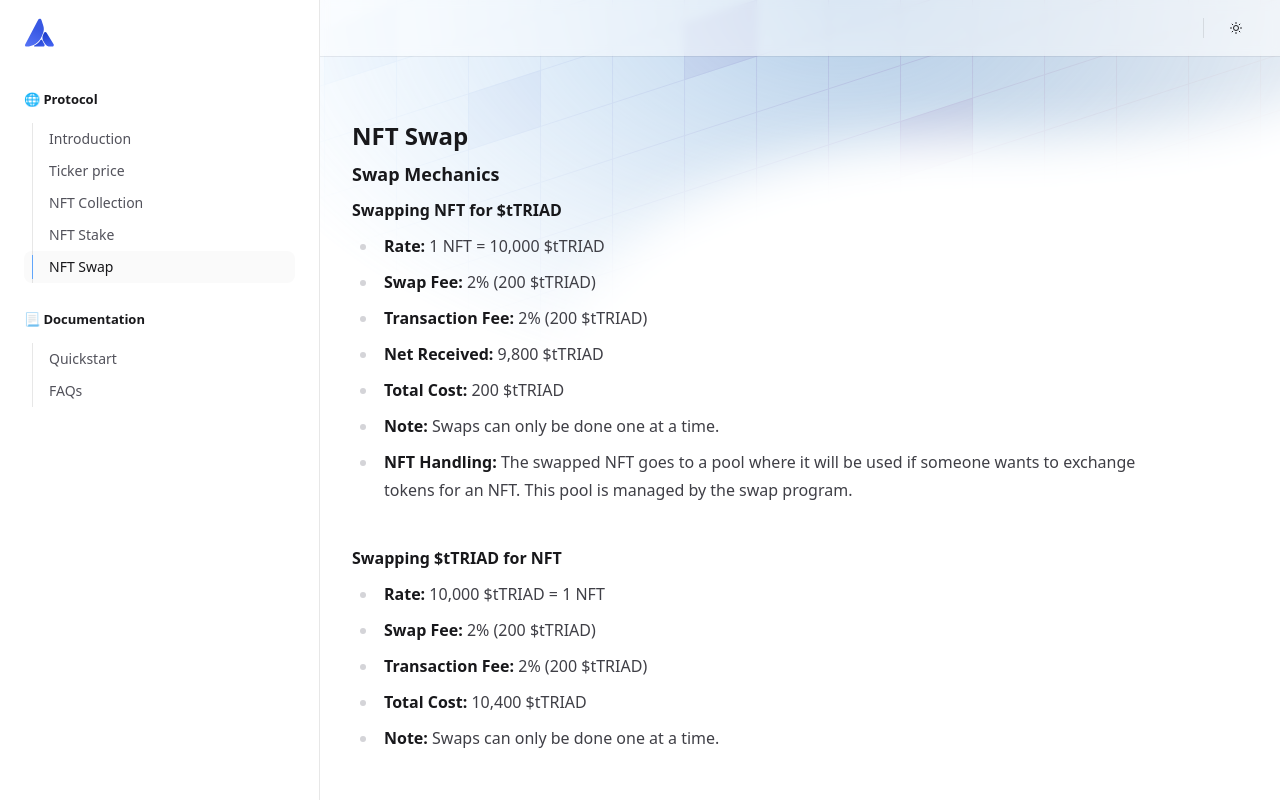
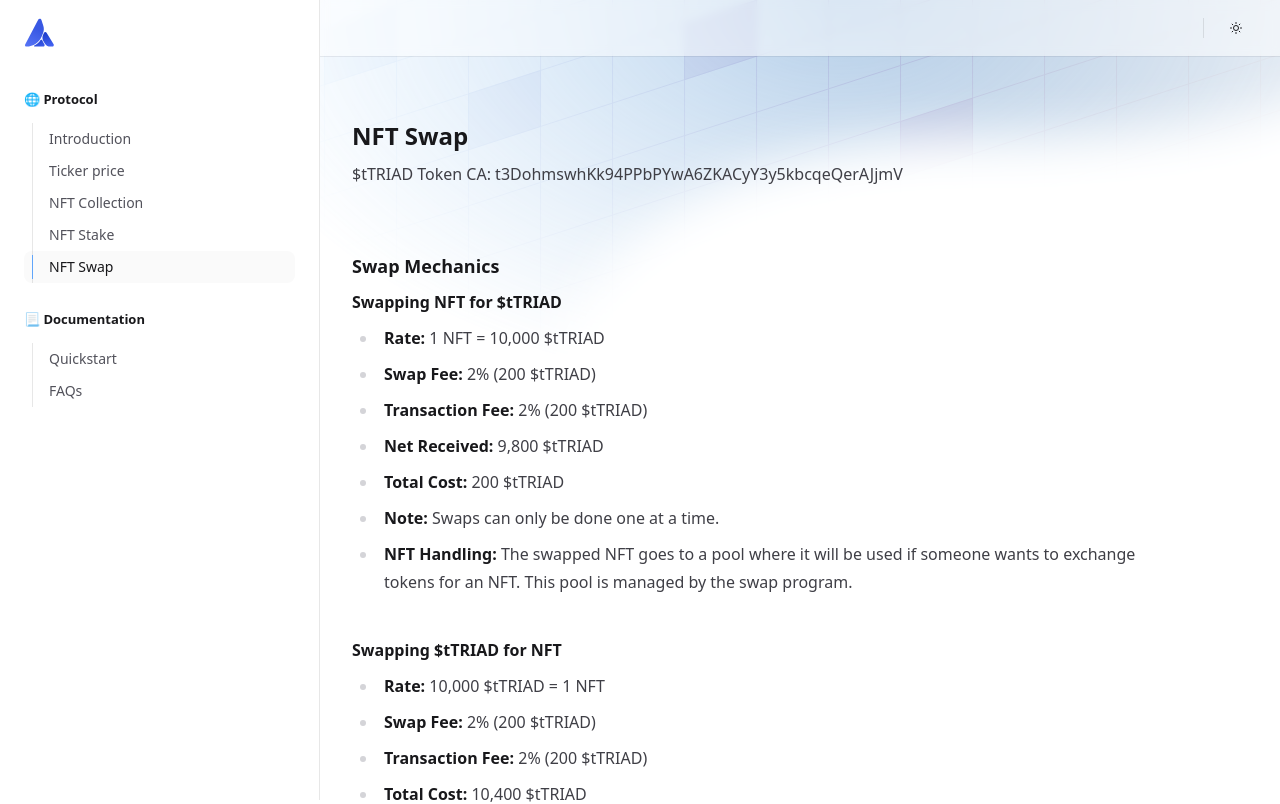
Before and after one commit to triadxyz/docs, a Next.js app: page /nft-swap in a window 1280 px wide. Shown: the top 804 px of the page. Built offline with nearby package versions, Linux system fonts and the light colour scheme.

Commit message:
adjust swap

```diff
--- a/src/pages/nft-swap.mdx
+++ b/src/pages/nft-swap.mdx
@@ -5,6 +5,8 @@ export const description = 'NFT Swap'
 <HeroPattern />
 
 # NFT Swap
+
+$tTRIAD Token CA: t3DohmswhKk94PPbPYwA6ZKACyY3y5kbcqeQerAJjmV
 
 ## Swap Mechanics
 
```
